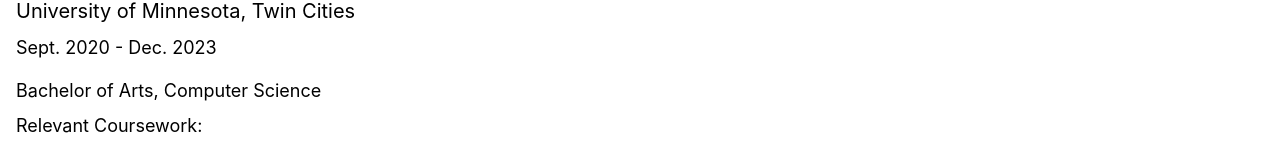
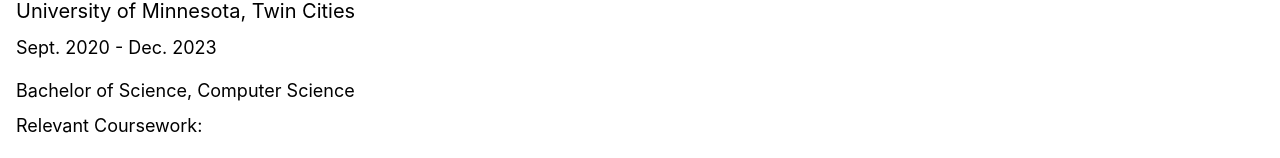
Before and after one commit to shahi068/portfolio, a React (Vite) app: page / in a window 1280 px wide. Shown: the part 729-887 px from the top of the page. Built offline with nearby package versions, Linux system fonts and the light colour scheme.

Commit message:
Update Index.jsx

```diff
--- a/src/pages/Index.jsx
+++ b/src/pages/Index.jsx
@@ -118,7 +118,7 @@
           Sept. 2020 - Dec. 2023
         </Text>
         <Text fontSize="lg" mb={2}>
-          Bachelor of Arts, Computer Science
+          Bachelor of Science, Computer Science
         </Text>
         <Text fontSize="lg" mb={4}>
           Relevant Coursework:
```
